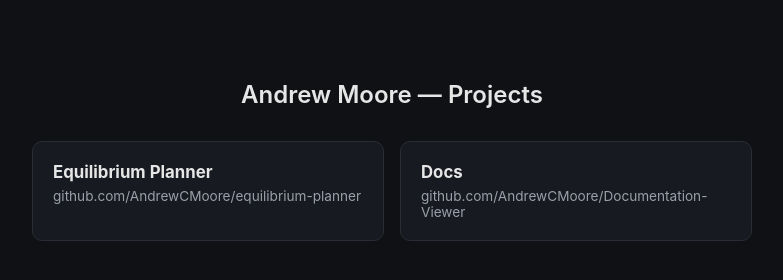
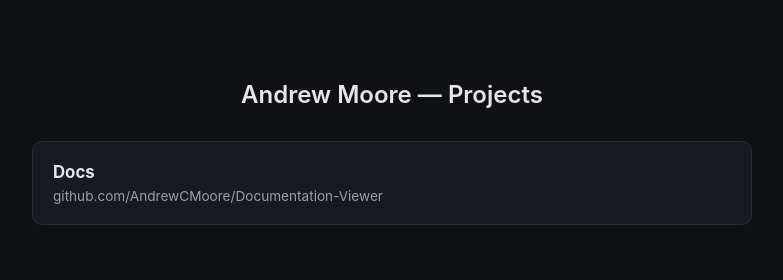
Before and after one commit to AndrewCMoore/andrewcmoore.github.io, a plain HTML site: page index.html in a window 1280 px wide. Shown: the whole page, without its empty margins (248-1031 px from the left). Drawn offline with Linux system fonts and the light colour scheme.

Commit message:
Remove the Equilibrium Planner card from the landing page

```diff
--- a/index.html
+++ b/index.html
@@ -44,10 +44,6 @@
 <body>
   <h1>Andrew Moore — Projects</h1>
   <div class="grid">
-    <a class="card" href="https://github.com/AndrewCMoore/equilibrium-planner">
-      <h2>Equilibrium Planner</h2>
-      <p>github.com/AndrewCMoore/equilibrium-planner</p>
-    </a>
     <a class="card" href="https://andrewcmoore.github.io/Documentation-Viewer/">
       <h2>Docs</h2>
       <p>github.com/AndrewCMoore/Documentation-Viewer</p>
```
